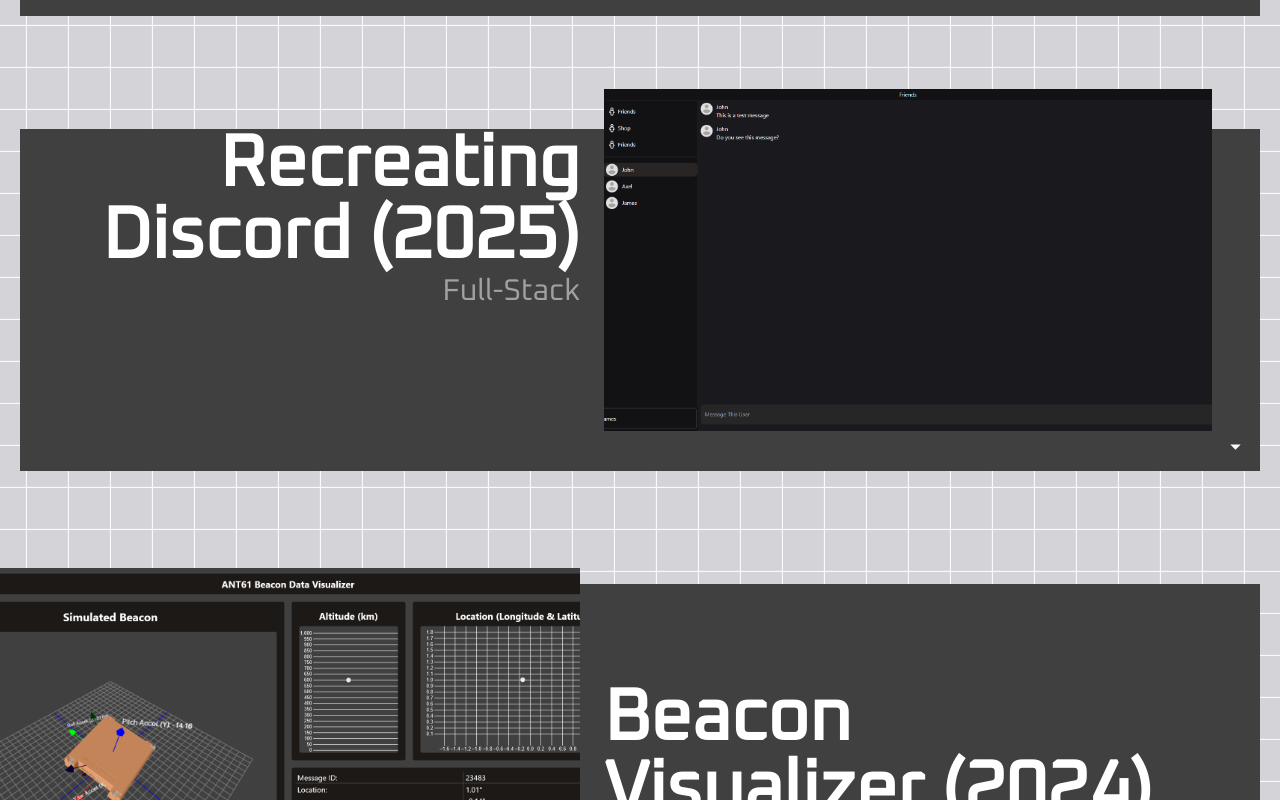
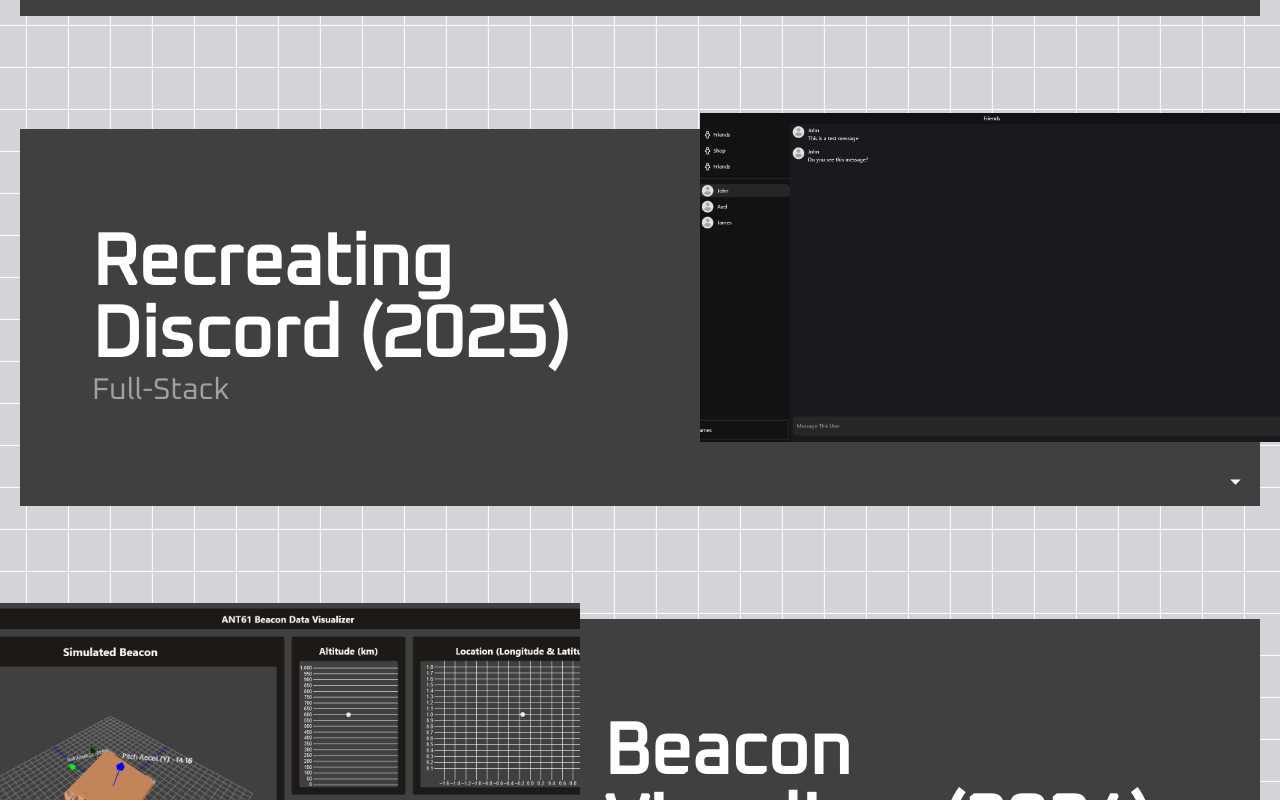
Before and after one commit to Davadakus/davadakus.github.io, a React (Vite) app: page / in a window 1280 px wide. Shown: the part 3000-3800 px from the top of the page. Built offline with nearby package versions, Linux system fonts and the light colour scheme.

Commit message:
reverse version fix

```diff
--- a/src/Components/ProjectCard.css
+++ b/src/Components/ProjectCard.css
@@ -6,7 +6,7 @@
   }
 
   .projects-card-reverse {
-    @apply flex flex-wrap-reverse flex-row-reverse justify-center gap-6;
+    @apply relative flex flex-row-reverse justify-center gap-6 items-center p-6;
   }
 
   .projects-card-image {
--- a/src/Components/ProjectCard.tsx
+++ b/src/Components/ProjectCard.tsx
@@ -31,15 +31,15 @@
       {(details) => (
         <>
           <div className ={`${reverse ? "projects-card-reverse" : "projects-card"} ${details ? "bg-neutral-900/80" : "bg-neutral-700 max-h-[420px]"}`} >
-            <div className={`projects-card-image ${reverse ? "order-1 md:order-none" : ""} ${details ? "flex-[1.3]" : "flex-1 -translate-x-12 -translate-y-10"}`}>
+            <div className={`projects-card-image ${details ? "flex-[1.3]" : `flex-1 -translate-y-10 ${reverse ? "translate-x-12" : "-translate-x-12"}`}`}>
               <div className="block w-full h-full">
                 <img src={imageSrc} draggable="false" className="w-full h-full object-cover"/>
               </div>
             </div>
             <div className="projects-card-body">
-              <div className={`flex-col ${reverse ? "text-end" : ""}`}>
-                <div className={`duration-300 ease-out ${details ? "" : "-translate-x-12"}`}>
-                  <h1 className={`font-semibold flex transition-[font-size] duration-300 ease-out ${reverse ? "flex-row-reverse" : ""} ${details ? "text-4xl" : "text-7xl"}`}>{title}</h1>
+              <div className={`flex-col `}>
+                <div className={`duration-300 ease-out ${details ? "" : reverse ? "translate-x-12" : "-translate-x-12"}`}>
+                  <h1 className={`font-semibold flex transition-[font-size] duration-300 ease-out } ${details ? "text-4xl" : "text-7xl"}`}>{title}</h1>
                   <h2 className={`transition-[font-size] duration-300 ease-out text-neutral-400 ${details ? "text-xl" : "text-3xl"}`}> {RoleDefinitions[role].name} </h2>
                 </div>
                 <div className={`grid transition-[grid-template-rows] duration-300 ease-out ${details ? "grid-rows-[1fr]" : "grid-rows-[0fr]"}`}>
```
